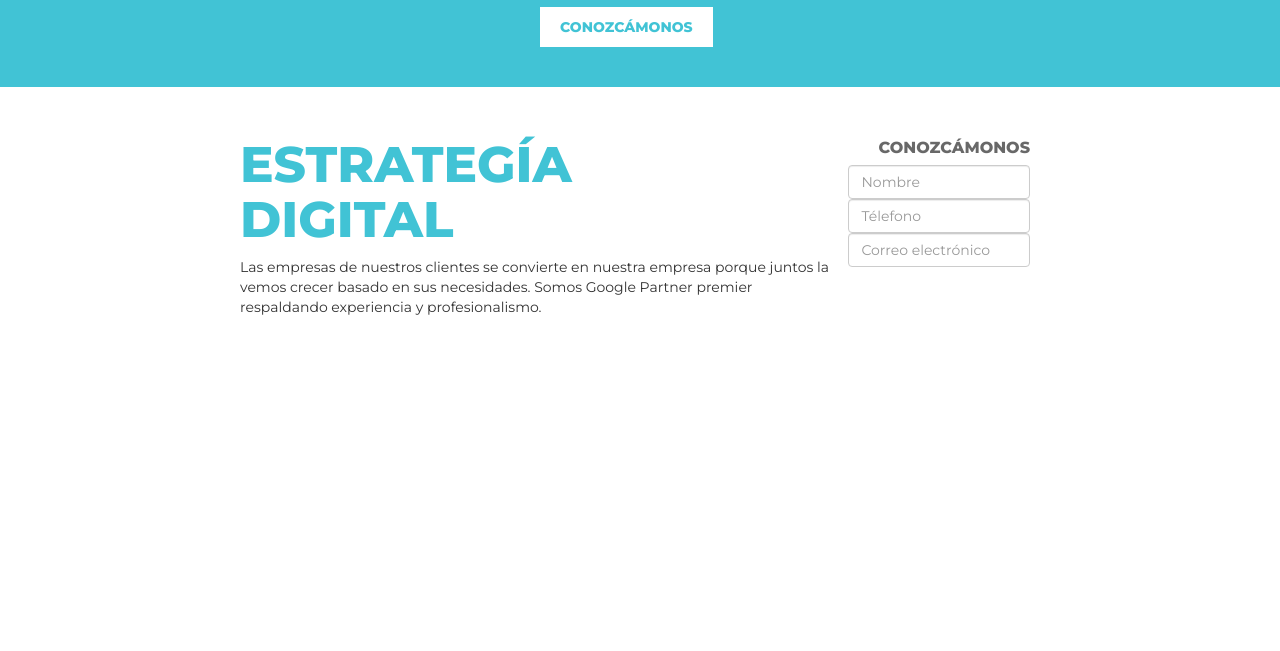
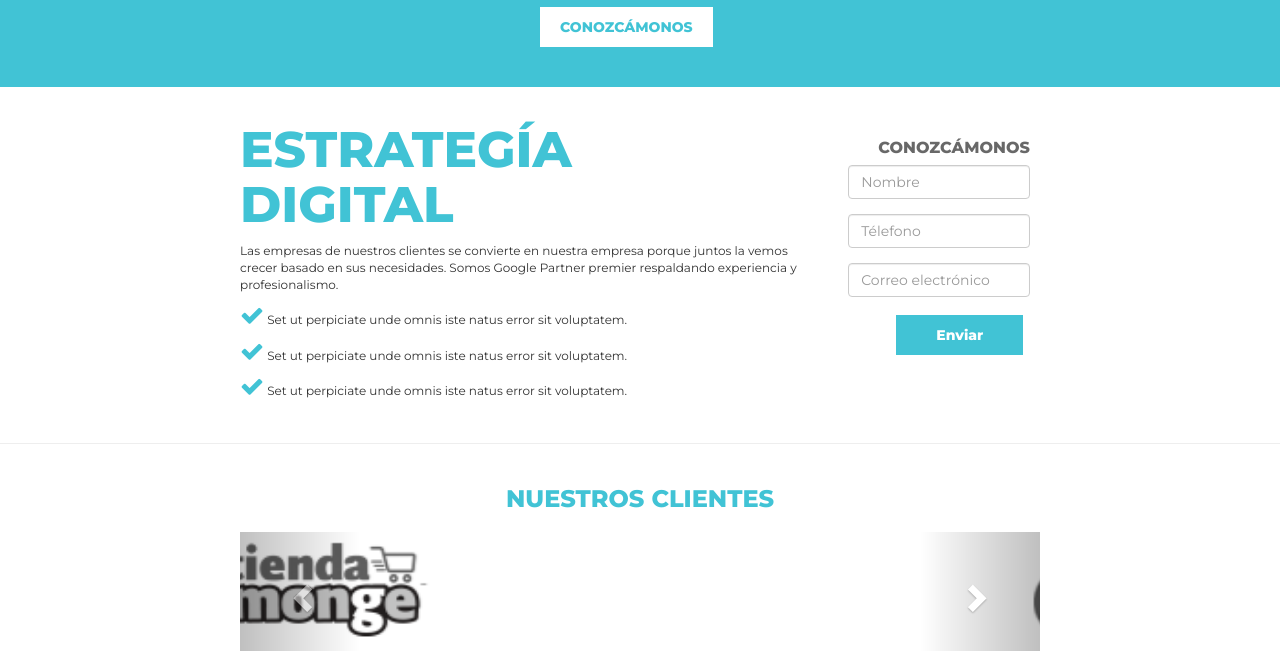
Before and after one commit to wedwin53/MediaLab, a plain HTML site: page index.html in a window 1280 px wide. Shown: the part 154-805 px from the top of the page. Drawn offline with nearby package versions, Linux system fonts and the light colour scheme.

Commit message:
08-02 4am

```diff
--- a/css/styles.css
+++ b/css/styles.css
@@ -14,7 +14,7 @@ header{
 }
 .titulo{
 	text-align: center;
-	font-weight: bolder;
+	font-weight: bold;
 	font-size: 45px;
 	color: white;
 	margin-bottom: 0px;
@@ -49,12 +49,16 @@ header{
 	margin-right: 40px;
 }
 .estrategia-text{
-	margin-top: 30px;
+	margin-top: 15px;
+	padding-right: 20px;
 }
 .estrategia-text h3{
 	font-weight: bold;
 	color: #41c3d5;
 	font-size: 50px;
+}
+.estrategia-text p{
+	font-size: 12px;
 }
 .estrategia .contenedor{
 	display: flex;
@@ -71,3 +75,30 @@ header{
 	font-size: medium;
 	margin-left: 30px;
 }
+.enviar{
+	background: #41c3d5;
+	color: white;
+	font-family: 'Montserrat', sans-serif;
+	font-weight: bold;
+	border: solid;
+	padding: 10px 40px;
+	margin-left: 45px;
+}
+#linea{
+   border: 1;
+   height: 2px;
+   text-align: center;
+   background-image: linear-gradient(left, #fff, #000, #fff);
+}
+.clientes{
+	margin-top: 40px;
+}
+.contenedor-cli h3{
+	color: #41c3d5;
+	font-weight: bold;
+	width: 800px;
+	margin:auto;
+	padding-bottom: 20px;
+	text-align: center;
+
+}
--- a/index.html
+++ b/index.html
@@ -6,6 +6,7 @@
 	<link rel="stylesheet" type="text/css" href="css/styles.css">
 	<link href="https://fonts.googleapis.com/css?family=Montserrat:800|Open+Sans|Montserrat" rel="stylesheet">
 	<link rel="stylesheet" type="text/css" href="https://maxcdn.bootstrapcdn.com/bootstrap/3.3.7/css/bootstrap.min.css">
+	<link rel="stylesheet" type="text/css" href="https://maxcdn.bootstrapcdn.com/font-awesome/4.7.0/css/font-awesome.min.css">
 </head>
 <body>
 	<header id="header" class="header"> <!-- logo -->
@@ -28,21 +29,66 @@
 				<p>Las empresas de nuestros clientes se convierte en nuestra empresa porque
 				juntos la vemos crecer basado en sus necesidades. Somos Google Partner
 			premier respaldando experiencia y profesionalismo.</p>
+			<p><i class="fa fa-check fa-2x" style="color: #41c3d5"></i> Set ut perpiciate unde omnis iste natus error sit voluptatem.</p>
+			<p><i class="fa fa-check fa-2x" style="color: #41c3d5"></i> Set ut perpiciate unde omnis iste natus error sit voluptatem.</p>
+			<p><i class="fa fa-check fa-2x" style="color: #41c3d5"></i> Set ut perpiciate unde omnis iste natus error sit voluptatem.</p>
 			</div>
 			<form class="formulario">
 				<div class="controles-form">
 					<label id="lb-conozcamonos">CONOZCÁMONOS</label>
+					<div class="form-group">
 					<input class="form-control" type="text" name="nombre" placeholder="Nombre">
+					</div>
+					<div class="form-group">
 					<input class="form-control type="text" name="telefono" placeholder="Télefono">
+					</div>
+					<div class="form-group">
 					<input class="form-control type="email" name="email" placeholder="Correo electrónico">
-
-
+					</div>
+					<div class="form-group">
+						<input type="button" name="button" value="Enviar" class="enviar">
+					</div>
 				</div>
 			</form>
 		</div> <!-- termina contenedor -->
 	</section>
-	<section> <!-- clientes -->
+	<hr id="linea">
+	<section class="clientes contenedor"> <!-- clientes -->
+		<div class="contenedor-cli">
+			<h3>NUESTROS CLIENTES</h3>
+	<div id="myCarousel" class="carousel slide" data-ride="carousel">
+	    <!-- Indicators -->
+	    <ol class="carousel-indicators">
+	      <li data-target="#myCarousel" data-slide-to="0" class="active"></li>
+	      <li data-target="#myCarousel" data-slide-to="1"></li>
+	      <li data-target="#myCarousel" data-slide-to="2"></li>
+	    </ol>
 
+	    <!-- Wrapper for slides -->
+	    <div class="carousel-inner">
+	      <div class="item active">
+	        <img src="img/monge.png" alt="Monge" style="width:30%;">
+	      </div>
+
+	      <div class="item">
+	        <img src="img/pfiser.png" alt="Pfiser" style="width:30%;">
+	      </div>
+
+	      <div class="item">
+	        <img src="img/tigo.png" alt="Tigo" style="width:30%;">
+	      </div>
+	    </div>
+
+	    <!-- Left and right controls -->
+	    <a class="left carousel-control" href="#myCarousel" data-slide="prev">
+	      <span class="glyphicon glyphicon-chevron-left"></span>
+	      <span class="sr-only">Previous</span>
+	    </a>
+	    <a class="right carousel-control" href="#myCarousel" data-slide="next">
+	      <span class="glyphicon glyphicon-chevron-right"></span>
+	      <span class="sr-only">Next</span>
+	    </a>
+	</div>
 	</section>
 	<section> <!-- otros servicios -->
 
@@ -53,6 +99,7 @@
 	<footer> <!-- footer -->
 
 	</footer>
+<script src="https://ajax.googleapis.com/ajax/libs/jquery/3.3.1/jquery.min.js"></script>
 <script type="text/javascript" src="https://maxcdn.bootstrapcdn.com/bootstrap/3.3.7/js/bootstrap.min.js"></script>
 </body>
 </html>
```
Also changed, not shown: img/monge.png (added), img/pfiser.png (added), img/sucre.png (added), img/tigo.png (added).
